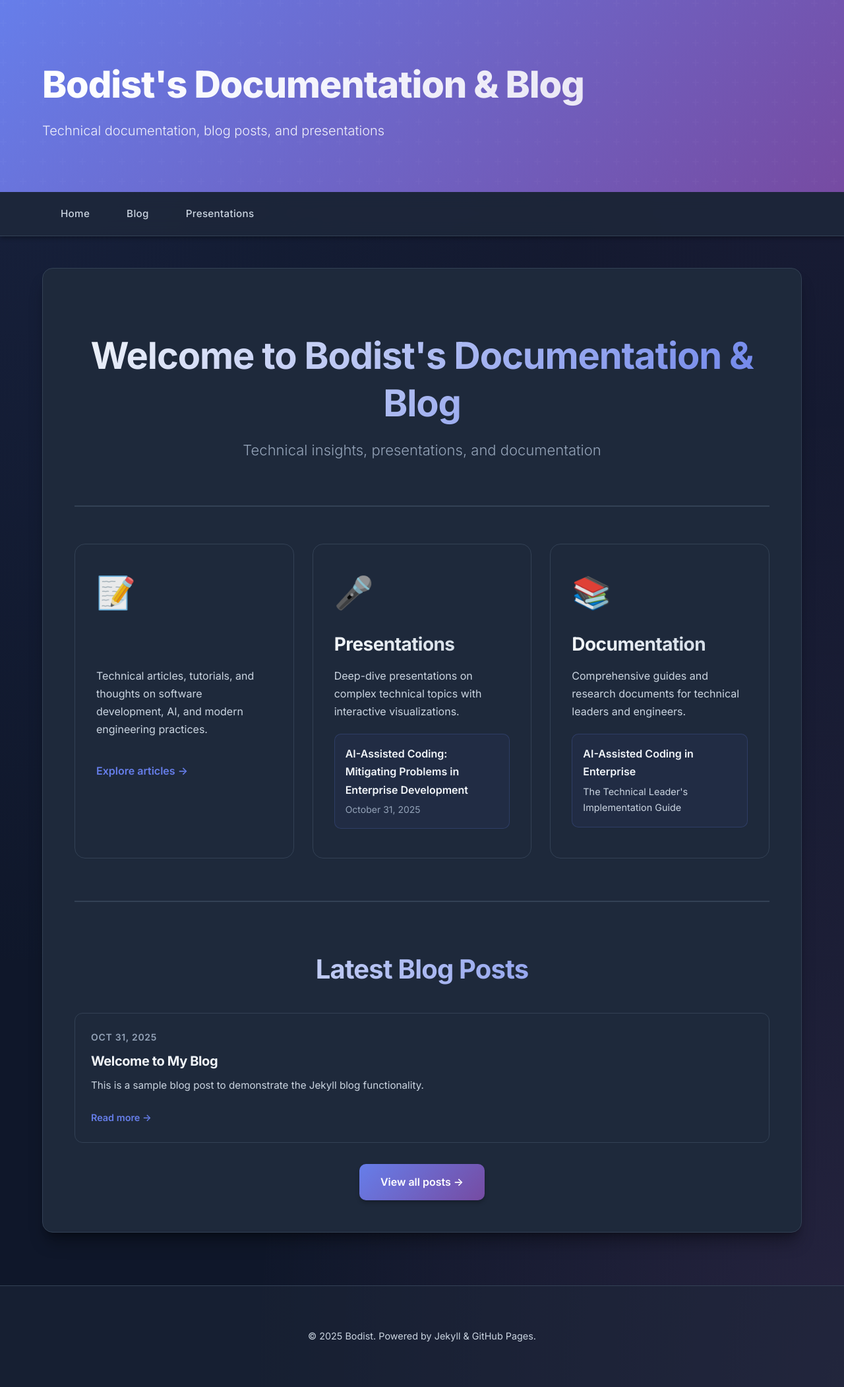
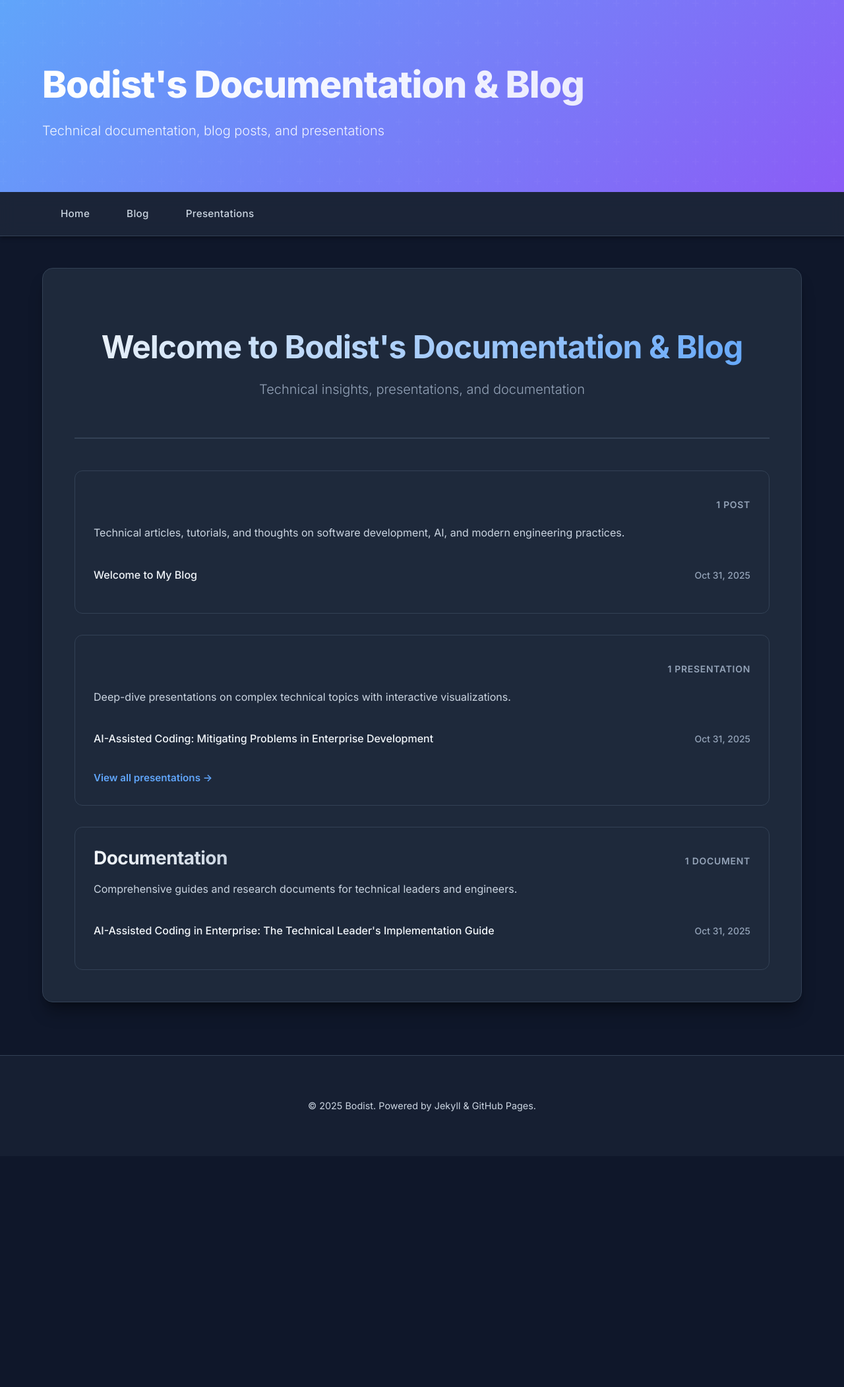
Before and after one commit to bodis/website, a Jekyll site: the page built from index.html, in a window 1280 px wide. Shown: the whole page at 66% size. Built offline with Jekyll 4.4.1, drawn with Linux system fonts in a browser that asks for light colours; after the commit the page ends 1752 px from its top, so only the background shows below that.

Commit message:
ui modernize 2

```diff
--- a/_layouts/default.html
+++ b/_layouts/default.html
@@ -15,10 +15,10 @@
         }
 
         :root {
-            --primary: #667eea;
-            --primary-dark: #5568d3;
-            --secondary: #764ba2;
-            --accent: #f093fb;
+            --primary: #60a5fa;
+            --primary-dark: #3b82f6;
+            --secondary: #8b5cf6;
+            --accent: #a78bfa;
             --bg-main: #0f172a;
             --bg-secondary: #1e293b;
             --bg-card: #1e293b;
@@ -34,10 +34,6 @@
             line-height: 1.7;
             color: var(--text-primary);
             background: var(--bg-main);
-            background-image:
-                radial-gradient(at 0% 0%, rgba(102, 126, 234, 0.1) 0px, transparent 50%),
-                radial-gradient(at 100% 0%, rgba(118, 75, 162, 0.1) 0px, transparent 50%),
-                radial-gradient(at 100% 100%, rgba(240, 147, 251, 0.1) 0px, transparent 50%);
             min-height: 100vh;
         }
 
@@ -350,7 +346,7 @@
             <ul>
                 <li><a href="{{ site.baseurl }}/">Home</a></li>
                 <li><a href="{{ site.baseurl }}/blog/">Blog</a></li>
-                <li><a href="{{ site.baseurl }}/presentations/20251031-ai-coding-mitigation-presentation/index.html">Presentations</a></li>
+                <li><a href="{{ site.baseurl }}/presentations/">Presentations</a></li>
             </ul>
         </div>
     </nav>
--- a/index.html
+++ b/index.html
@@ -9,355 +9,243 @@ title: Home
 </div>
 
 <div class="content-sections">
-  <section class="content-card">
-    <div class="card-icon">📝</div>
-    <h2><a href="{{ site.baseurl }}/blog/">Blog</a></h2>
-    <p>Technical articles, tutorials, and thoughts on software development, AI, and modern engineering practices.</p>
-    <a href="{{ site.baseurl }}/blog/" class="card-link">Explore articles →</a>
+  <section class="content-section">
+    <div class="section-header">
+      <h2><a href="{{ site.baseurl }}/blog/">Blog</a></h2>
+      <span class="section-count">{% if site.posts.size > 0 %}{{ site.posts.size }} post{% if site.posts.size != 1 %}s{% endif %}{% else %}No posts yet{% endif %}</span>
+    </div>
+    <p class="section-description">Technical articles, tutorials, and thoughts on software development, AI, and modern engineering practices.</p>
+
+    {% if site.posts.size > 0 %}
+    <ul class="content-list">
+      {% for post in site.posts limit:5 %}
+      <li>
+        <a href="{{ post.url | relative_url }}" class="content-link">
+          <span class="content-title">{{ post.title | escape }}</span>
+          <span class="content-date">{{ post.date | date: "%b %-d, %Y" }}</span>
+        </a>
+      </li>
+      {% endfor %}
+    </ul>
+    {% if site.posts.size > 5 %}
+    <a href="{{ site.baseurl }}/blog/" class="view-all-link">View all posts →</a>
+    {% endif %}
+    {% else %}
+    <p class="empty-message">No blog posts yet. Check back soon!</p>
+    {% endif %}
   </section>
 
-  <section class="content-card">
-    <div class="card-icon">🎤</div>
-    <h2>Presentations</h2>
-    <p>Deep-dive presentations on complex technical topics with interactive visualizations.</p>
-    <div class="presentation-list">
-      <a href="{{ site.baseurl }}/presentations/20251031-ai-coding-mitigation-presentation/index.html" class="presentation-item">
-        <span class="presentation-title">AI-Assisted Coding: Mitigating Problems in Enterprise Development</span>
-        <span class="presentation-date">October 31, 2025</span>
-      </a>
+  <section class="content-section">
+    <div class="section-header">
+      <h2><a href="{{ site.baseurl }}/presentations/">Presentations</a></h2>
+      <span class="section-count">1 presentation</span>
     </div>
+    <p class="section-description">Deep-dive presentations on complex technical topics with interactive visualizations.</p>
+
+    <ul class="content-list">
+      <li>
+        <a href="{{ site.baseurl }}/presentations/20251031-ai-coding-mitigation-presentation/index.html" class="content-link">
+          <span class="content-title">AI-Assisted Coding: Mitigating Problems in Enterprise Development</span>
+          <span class="content-date">Oct 31, 2025</span>
+        </a>
+      </li>
+    </ul>
+    <a href="{{ site.baseurl }}/presentations/" class="view-all-link">View all presentations →</a>
   </section>
 
-  <section class="content-card">
-    <div class="card-icon">📚</div>
-    <h2>Documentation</h2>
-    <p>Comprehensive guides and research documents for technical leaders and engineers.</p>
-    <div class="doc-list">
-      <a href="{{ site.baseurl }}/large_contents/20251031_ai_assisted_coding_review.md" class="doc-item">
-        <span class="doc-title">AI-Assisted Coding in Enterprise</span>
-        <span class="doc-subtitle">The Technical Leader's Implementation Guide</span>
-      </a>
+  <section class="content-section">
+    <div class="section-header">
+      <h2>Documentation</h2>
+      <span class="section-count">1 document</span>
     </div>
+    <p class="section-description">Comprehensive guides and research documents for technical leaders and engineers.</p>
+
+    <ul class="content-list">
+      <li>
+        <a href="{{ site.baseurl }}/large_contents/20251031_ai_assisted_coding_review.md" class="content-link">
+          <span class="content-title">AI-Assisted Coding in Enterprise: The Technical Leader's Implementation Guide</span>
+          <span class="content-date">Oct 31, 2025</span>
+        </a>
+      </li>
+    </ul>
   </section>
 </div>
-
-{% if site.posts.size > 0 %}
-<section class="latest-posts">
-  <h2>Latest Blog Posts</h2>
-  <div class="post-preview-grid">
-    {% for post in site.posts limit:3 %}
-      <article class="post-preview-card">
-        <span class="preview-date">{{ post.date | date: "%b %-d, %Y" }}</span>
-        <h3>
-          <a href="{{ post.url | relative_url }}">{{ post.title | escape }}</a>
-        </h3>
-        {% if post.excerpt %}
-          <p class="preview-excerpt">{{ post.excerpt | strip_html | truncatewords: 20 }}</p>
-        {% endif %}
-        <a href="{{ post.url | relative_url }}" class="preview-link">Read more →</a>
-      </article>
-    {% endfor %}
-  </div>
-  <div class="view-all">
-    <a href="{{ site.baseurl }}/blog/" class="view-all-link">View all posts →</a>
-  </div>
-</section>
-{% else %}
-<section class="latest-posts">
-  <div class="no-posts">
-    <div class="no-posts-icon">✍️</div>
-    <p>No blog posts yet. Check back soon for new content!</p>
-  </div>
-</section>
-{% endif %}
 
 <style>
   .hero {
     text-align: center;
-    padding: 48px 0;
-    margin-bottom: 56px;
+    padding: 40px 0;
+    margin-bottom: 48px;
     border-bottom: 2px solid var(--border);
   }
 
   .hero h1 {
-    font-size: clamp(2rem, 5vw, 3.5rem);
+    font-size: clamp(2rem, 5vw, 3rem);
     background: linear-gradient(135deg, var(--text-primary) 0%, var(--primary) 100%);
     -webkit-background-clip: text;
     -webkit-text-fill-color: transparent;
     background-clip: text;
-    margin-bottom: 16px;
+    margin-bottom: 12px;
   }
 
   .hero-subtitle {
-    font-size: clamp(1rem, 2.5vw, 1.375rem);
+    font-size: clamp(1rem, 2.5vw, 1.25rem);
     color: var(--text-muted);
     font-weight: 300;
   }
 
   .content-sections {
-    display: grid;
-    grid-template-columns: repeat(auto-fit, minmax(300px, 1fr));
-    gap: 28px;
-    margin-bottom: 64px;
+    display: flex;
+    flex-direction: column;
+    gap: 32px;
   }
 
-  .content-card {
+  .content-section {
     background: var(--bg-secondary);
     border: 1px solid var(--border);
-    border-radius: 16px;
-    padding: 32px;
-    transition: all 0.3s cubic-bezier(0.4, 0, 0.2, 1);
+    border-radius: 12px;
+    padding: 28px;
+    transition: all 0.3s ease;
     position: relative;
     overflow: hidden;
   }
 
-  .content-card::before {
+  .content-section::before {
     content: '';
     position: absolute;
     top: 0;
     left: 0;
-    right: 0;
-    height: 4px;
-    background: linear-gradient(to right, var(--primary), var(--secondary));
-    transform: scaleX(0);
-    transform-origin: left;
-    transition: transform 0.3s ease;
+    width: 4px;
+    height: 100%;
+    background: linear-gradient(to bottom, var(--primary), var(--secondary));
+    opacity: 0;
+    transition: opacity 0.3s ease;
   }
 
-  .content-card:hover {
-    transform: translateY(-6px);
-    box-shadow:
-      0 20px 25px -5px var(--shadow),
-      0 10px 10px -5px var(--shadow);
+  .content-section:hover {
     border-color: var(--primary);
   }
 
-  .content-card:hover::before {
-    transform: scaleX(1);
+  .content-section:hover::before {
+    opacity: 1;
   }
 
-  .card-icon {
-    font-size: 3rem;
-    margin-bottom: 20px;
-    opacity: 0.9;
+  .section-header {
+    display: flex;
+    justify-content: space-between;
+    align-items: baseline;
+    margin-bottom: 12px;
+    gap: 16px;
+    flex-wrap: wrap;
   }
 
-  .content-card h2 {
+  .section-header h2 {
     font-size: 1.75rem;
-    margin: 16px 0 12px;
+    margin: 0;
   }
 
-  .content-card h2 a {
+  .section-header h2 a {
     color: var(--text-primary);
     text-decoration: none;
     transition: color 0.3s ease;
   }
 
-  .content-card h2 a:hover {
+  .section-header h2 a:hover {
     color: var(--primary);
   }
 
-  .content-card > p {
+  .section-count {
+    color: var(--text-muted);
+    font-size: 0.875rem;
+    font-weight: 600;
+    text-transform: uppercase;
+    letter-spacing: 0.05em;
+  }
+
+  .section-description {
     color: var(--text-secondary);
     line-height: 1.7;
     margin-bottom: 20px;
   }
 
-  .card-link {
+  .content-list {
+    list-style: none;
+    margin: 0;
+    padding: 0;
+  }
+
+  .content-list li {
+    border-bottom: 1px solid var(--border);
+  }
+
+  .content-list li:last-child {
+    border-bottom: none;
+  }
+
+  .content-link {
+    display: flex;
+    justify-content: space-between;
+    align-items: baseline;
+    gap: 16px;
+    padding: 16px 0;
+    text-decoration: none;
+    transition: all 0.3s ease;
+  }
+
+  .content-link:hover {
+    padding-left: 12px;
+  }
+
+  .content-title {
+    color: var(--text-primary);
+    font-weight: 500;
+    flex: 1;
+    transition: color 0.3s ease;
+  }
+
+  .content-link:hover .content-title {
+    color: var(--primary);
+  }
+
+  .content-date {
+    color: var(--text-muted);
+    font-size: 0.875rem;
+    white-space: nowrap;
+    font-weight: 500;
+  }
+
+  .view-all-link {
     display: inline-flex;
     align-items: center;
     gap: 8px;
     color: var(--primary);
     font-weight: 600;
     text-decoration: none;
+    margin-top: 16px;
+    font-size: 0.95rem;
     transition: all 0.3s ease;
-    margin-top: 16px;
   }
 
-  .card-link:hover {
+  .view-all-link:hover {
     color: var(--accent);
     gap: 12px;
   }
 
-  .presentation-list,
-  .doc-list {
-    margin-top: 20px;
-  }
-
-  .presentation-item,
-  .doc-item {
-    display: block;
-    padding: 16px;
-    background: rgba(102, 126, 234, 0.05);
-    border: 1px solid rgba(102, 126, 234, 0.2);
-    border-radius: 10px;
-    margin: 12px 0;
-    text-decoration: none;
-    transition: all 0.3s ease;
-  }
-
-  .presentation-item:hover,
-  .doc-item:hover {
-    background: rgba(102, 126, 234, 0.1);
-    border-color: var(--primary);
-    transform: translateX(4px);
-  }
-
-  .presentation-title,
-  .doc-title {
-    display: block;
-    color: var(--text-primary);
-    font-weight: 600;
-    margin-bottom: 4px;
-  }
-
-  .presentation-date {
-    display: block;
+  .empty-message {
     color: var(--text-muted);
-    font-size: 0.875rem;
-  }
-
-  .doc-subtitle {
-    display: block;
-    color: var(--text-secondary);
-    font-size: 0.9rem;
-  }
-
-  .latest-posts {
-    margin-top: 64px;
-    padding-top: 48px;
-    border-top: 2px solid var(--border);
-  }
-
-  .latest-posts h2 {
-    text-align: center;
-    font-size: clamp(2rem, 4vw, 2.5rem);
-    margin-bottom: 40px;
-    background: linear-gradient(to right, var(--text-primary), var(--primary));
-    -webkit-background-clip: text;
-    -webkit-text-fill-color: transparent;
-    background-clip: text;
-  }
-
-  .post-preview-grid {
-    display: grid;
-    grid-template-columns: repeat(auto-fit, minmax(280px, 1fr));
-    gap: 24px;
-    margin-bottom: 32px;
-  }
-
-  .post-preview-card {
-    background: var(--bg-secondary);
-    border: 1px solid var(--border);
-    border-radius: 12px;
-    padding: 24px;
-    transition: all 0.3s ease;
-  }
-
-  .post-preview-card:hover {
-    transform: translateY(-4px);
-    box-shadow: 0 12px 20px -5px var(--shadow);
-    border-color: var(--primary);
-  }
-
-  .preview-date {
-    display: block;
-    color: var(--text-muted);
-    font-size: 0.875rem;
-    font-weight: 600;
-    text-transform: uppercase;
-    letter-spacing: 0.05em;
-    margin-bottom: 12px;
-  }
-
-  .post-preview-card h3 {
-    font-size: 1.25rem;
-    margin: 12px 0;
-  }
-
-  .post-preview-card h3 a {
-    color: var(--text-primary);
-    text-decoration: none;
-    transition: color 0.3s ease;
-  }
-
-  .post-preview-card:hover h3 a {
-    color: var(--primary);
-  }
-
-  .preview-excerpt {
-    color: var(--text-secondary);
-    line-height: 1.6;
-    margin: 12px 0;
-    font-size: 0.95rem;
-  }
-
-  .preview-link {
-    display: inline-flex;
-    align-items: center;
-    gap: 6px;
-    color: var(--primary);
-    font-weight: 600;
-    text-decoration: none;
-    font-size: 0.9rem;
-    margin-top: 12px;
-    transition: all 0.3s ease;
-  }
-
-  .preview-link:hover {
-    color: var(--accent);
-    gap: 10px;
-  }
-
-  .view-all {
-    text-align: center;
-    margin-top: 32px;
-  }
-
-  .view-all-link {
-    display: inline-flex;
-    align-items: center;
-    gap: 8px;
-    padding: 14px 32px;
-    background: linear-gradient(135deg, var(--primary), var(--secondary));
-    color: white;
-    font-weight: 600;
-    text-decoration: none;
-    border-radius: 10px;
-    transition: all 0.3s ease;
-    box-shadow: 0 4px 6px -1px var(--shadow);
-  }
-
-  .view-all-link:hover {
-    transform: translateY(-2px);
-    box-shadow: 0 10px 15px -3px var(--shadow);
-    gap: 12px;
-  }
-
-  .no-posts {
-    text-align: center;
-    padding: 80px 20px;
-  }
-
-  .no-posts-icon {
-    font-size: 5rem;
-    margin-bottom: 20px;
-    opacity: 0.5;
-  }
-
-  .no-posts p {
-    color: var(--text-muted);
-    font-size: 1.125rem;
     font-style: italic;
+    padding: 20px 0;
   }
 
   @media (max-width: 768px) {
-    .content-sections {
-      grid-template-columns: 1fr;
+    .content-link {
+      flex-direction: column;
+      align-items: flex-start;
+      gap: 8px;
     }
 
-    .post-preview-grid {
-      grid-template-columns: 1fr;
+    .content-date {
+      font-size: 0.8rem;
     }
   }
 </style>
```
Also changed, not shown: presentations/index.html (added, +170 -0 lines).
